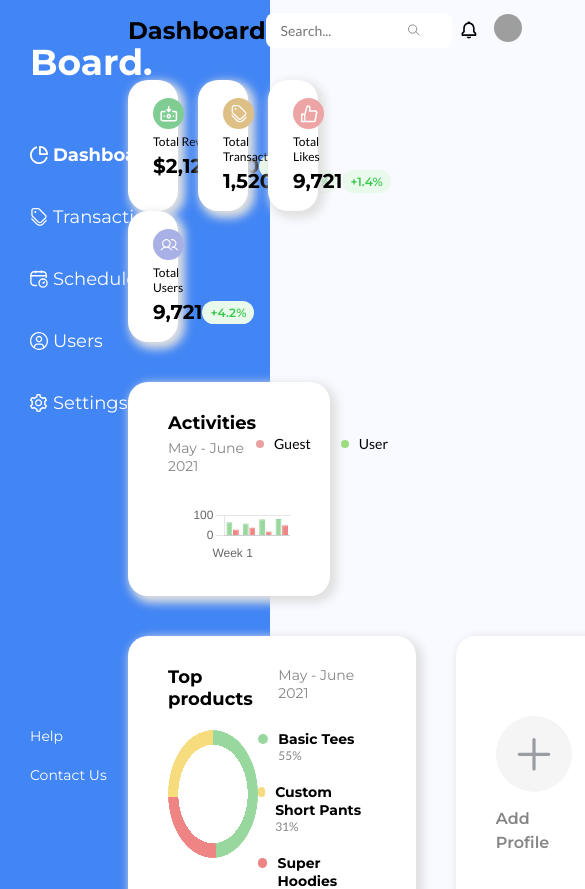
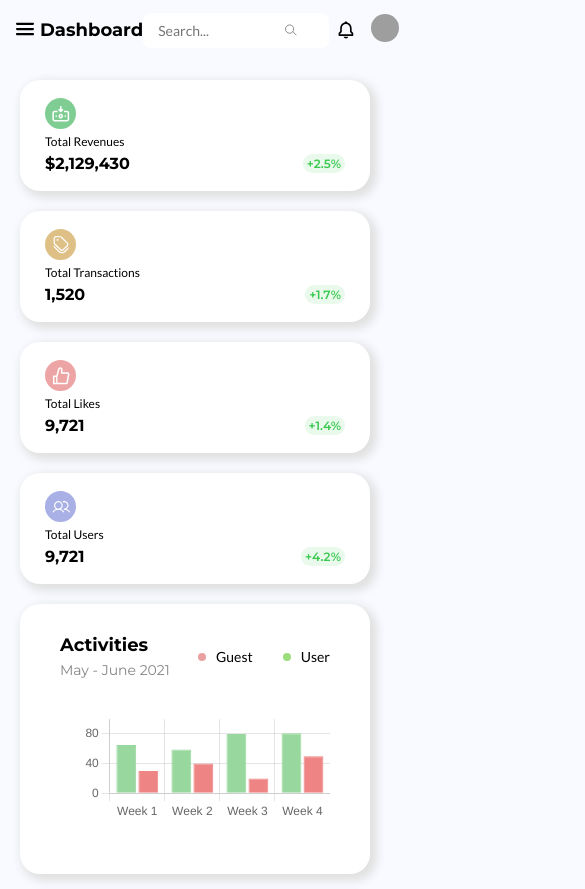
Before and after one commit to prabhattiwarii/admin-layout, a React (Create React App) app: page /admin/dashboard in a window 390 px wide. Shown: the top 889 px of the page, 585 px wide, since content can reach past the window. Built offline with nearby package versions, Linux system fonts and the light colour scheme; grey boxes are pictures that could not be loaded.

Commit message:
dashboard responsive

```diff
--- a/src/App.js
+++ b/src/App.js
@@ -11,6 +11,9 @@ function App() {
             <Route path="/" element={<SignIn/> } />
             <Route path="/signin" element={<SignIn/>}/>
             <Route path="/admin/dashboard" element={<AdminLayOut/>}/>
+            <Route path="/admin/transactions" element={<AdminLayOut/>}/>
+            <Route path="/admin/schedules" element={<AdminLayOut/>}/>
+            <Route path="/admin/users" element={<AdminLayOut/>}/>
         </Routes>
     </BrowserRouter>
   );
--- a/src/components/adminlayout/AdminLayOut.css
+++ b/src/components/adminlayout/AdminLayOut.css
@@ -1,5 +1,2 @@
-.container{display:flex;height:100vh;}
-.container .layout{box-sizing: border-box;
-    width: 80%;
-    position: absolute;
-    right: 0;}
+.container{display:flex;height:100%;}
+.container .layout{flex-grow:1;min-width:0px;display:flex;min-height:100vh;flex-direction:column;}
--- a/src/components/header/Header.css
+++ b/src/components/header/Header.css
@@ -1,10 +1,22 @@
-.header{height:60px;display:flex;align-items:center;justify-content:space-between;padding:0 40px 0 50px;position:sticky;width: 100%;
-    box-sizing: border-box;flex-shrink: 0;z-index: 11;top: 0px;left: auto;right: 0px;}
-.header .title{font-size:24px;font-weight:700;}
-.header .right-wrap{display: flex;align-items: center;}
+.header{height:60px;display:flex;align-items:center;justify-content:space-between;padding:0 30px 0 40px;width:100%;box-sizing:border-box;}
+.header .left-wrap{display: flex;align-items: center;}
+.header .left-wrap .title{font-size:24px;font-weight:700;}
+.header .right-wrap{display:flex;align-items:center;}
 .header .right-wrap .input-box{position:relative;}
-.header .right-wrap .input-box .input{padding:9px 15px;font-size: 14px;font-family: Lato;color:#B0B0B0;font-weight: 400;border:none;outline: none;border-radius:8px;}
+.header .right-wrap .input-box .input{padding:9px 15px;font-size:14px;font-family:Lato;color:#B0B0B0;font-weight:400;border:none;outline:none;border-radius:8px;}
 .header .right-wrap .input-box .search-box{position:absolute;right:32px;top:8px;}
-.header .right-wrap .icon {margin: 0px 0.1875rem 0px 0px;padding: 8px;background: none;border: none;cursor: pointer;display: inline-flex}
+.header .right-wrap .icon {margin:0px 0.1875rem 0px 0px;padding:8px;background:none;border:none;cursor:pointer;display:inline-flex}
 .header .right-wrap .profile-img{margin:0 5px;}
 .header .right-wrap img.dp{border-radius:50%;height:28px;width:28px;}
+.toggle-button {display:none;}
+@media(max-width:1164px){
+    .header{padding:0 20px;}
+}
+@media(max-width:991px){
+    .toggle-button {display: block;background:none;padding: 10px;border: none;border-radius: 5px;cursor: pointer;}
+}
+@media(max-width:479px){
+    .header{padding:0 10px;}
+    .toggle-button {padding:6px;}
+    .header .left-wrap .title{font-size:18px;font-weight:700;}
+}
--- a/src/components/header/Header.js
+++ b/src/components/header/Header.js
@@ -1,10 +1,19 @@
-import React from "react";
+import React, { useState } from "react";
 import "./Header.css";
-import {notificationIcon, searchIcon} from "../../helpers/Icon";
+import {notificationIcon, searchIcon,menuIcon,closeIcon} from "../../helpers/Icon";
 const Header = () => {
+    const [sidebarOpen, setSidebarOpen] = useState(false);
+
+    const toggleSidebar = () => {
+        setSidebarOpen((prevSidebarOpen) => !prevSidebarOpen);
+    };
   return (
+    <>
     <div className="header">
-        <div className="title">Dashboard</div>
+        <div className="left-wrap">
+            <button className="toggle-button" onClick={toggleSidebar}>{sidebarOpen ? closeIcon({width:18,height:18}) : menuIcon({width:18,height:18})}</button>
+            <div className="title">Dashboard</div>
+        </div>
         <div className="right-wrap">
             <div className="input-box">
                 <input type="text" className="input" placeholder="Search..."/>
@@ -16,6 +25,7 @@ const Header = () => {
             </div>
         </div>
     </div>
+    </>
   )
 }
 
--- a/src/components/main/Main.css
+++ b/src/components/main/Main.css
@@ -1,4 +1,4 @@
-.main{flex:1;padding:20px 60px 29px 50px;display:flex;flex-direction:column;row-gap:40px;}
+.main{padding:20px 30px 29px 40px;display:flex;flex-direction:column;row-gap:40px;}
 .main .dashboard-top-wrap{display:flex;flex-wrap:wrap;column-gap:20px;}
 .main .dashboard-top-wrap .item .icon{width:31px;height:31px;border-radius:30px;display: flex;align-items: center;justify-content: center;}
 .main .dashboard-top-wrap .item{width:calc(25% - 65px);background-color:#ffffff;border-radius:20px;box-shadow: 4px 4px 10px 3px #E0E0E0;padding:18px 25px;}
@@ -56,3 +56,30 @@ div[role="progressbar"] {
         var(--fg3) 0
       );
   }
+  @media(max-width:1164px){
+    .main{padding:20px 20px 29px 20px;}
+    .main .dashboard-top-wrap{column-gap:15px;}
+    .main .dashboard-top-wrap .item{width:calc(25% - 61.3px);padding:18px 25px;}
+    .main .dashboard-top-wrap .item .total-wrap .total-item .total{font-size:16px;}
+    .main .dashboard-top-wrap .item .total-wrap .percent{padding:2px 4px;font-size:12px;}
+    div[role="progressbar"] {
+        --size:5rem;
+    }
+}
+@media(max-width:991px){
+    .main .dashboard-top-wrap{gap:40px;}
+    .main .dashboard-top-wrap .item{width:calc(33.33% - 77px);padding:18px 25px;}
+    .main .bottom-info{flex-direction:column;row-gap:40px;}
+    div[role="progressbar"] {
+        --size:8rem;
+    }
+}
+@media(max-width:767px){
+    .main .dashboard-top-wrap .item{width:calc(50% - 70px);padding:18px 25px;}
+}
+@media (max-width:479px) {
+    .main{padding:20px 20px 29px 20px;row-gap:20px;}
+    .main .dashboard-top-wrap{gap:20px;}
+    .main .dashboard-top-wrap .item{width:100%;}
+    .main .bottom-info{row-gap:20px;}
+}
--- a/src/components/modal/AddModal.css
+++ b/src/components/modal/AddModal.css
@@ -18,3 +18,17 @@
 .btn-wrap{display: flex;justify-content:flex-end;padding:24px;gap:16px;}
 .btn-wrap .next-btn{border-radius:8px;background:#3E84F8;padding:8px 16px;border:none;color:#FFF;font-size: 14px;font-weight: 600;line-height: 24px;cursor: pointer;}
 .btn-wrap .back-btn{border-radius:8px;padding:8px 16px;border:1px solid #999CA0;background:#fff;cursor: pointer;}
+
+@media(max-width:767px){
+    .popup-wrap{padding:0 !important;align-items:flex-end !important;}
+    .popup-wrap .inner{padding:20px !important;border-radius:12px 12px 0 0 !important;}
+}
+@media(max-width:576px){
+    .popup-wrap{padding:0 !important;align-items:flex-end !important;}
+    .popup-wrap .inner{padding:20px !important;border-radius:12px 12px 0 0 !important;}
+    .popup-wrap .inner .tab-wrap .btn{padding:0 50px;}
+    .popup-wrap .inner .form .field-group .label{font-size:14px;}
+    .popup-wrap .inner .form .field-group .input{font-size:14px;}
+    .popup-wrap .inner .form .field-group .input::placeholder{font-size:14px;}
+    .popup-wrap .inner .close-icon{top:36px;right:40px;}
+}
--- a/src/components/sidebar/SideBar.css
+++ b/src/components/sidebar/SideBar.css
@@ -1,9 +1,17 @@
-.sidebar{max-width:210px;width:100%;height:100%;background-color:#4285F4;padding:40px 30px;min-height:100vh;display: flex;flex-direction: column;max-height:100%;}
-.sidebar .sidebar-title{font-size:36px;font-weight:700;color: #FFF;font-family: Montserrat;}
-.sidebar .sidebar-lists{margin:60px 0;padding:0;display: flex;flex-direction:column;row-gap:40px;}
+.sidebar-wrap{flex:0 0 auto;transition:width 0.25s ease-in-out 0s;width:270px;overflow:visible;position:relative;}
+.sidebar{overflow:visible;background-color:#4285F4;padding:40px 0px 40px 50px;display:flex;flex-direction:column;border-radius:15px;position:fixed;height:100%;z-index:1200;top: 0px;width:220px;overflow-y: auto;}
+.sidebar .sidebar-title{font-size:36px;font-weight:700;color:#FFF;font-family:Montserrat;}
+.sidebar .sidebar-lists{margin:60px 0 120px;padding:0;display:flex;flex-direction:column;row-gap:40px;}
 .sidebar .sidebar-lists .list-item{max-width:210px;width:100%;list-style:none;}
-.sidebar .sidebar-lists .link{text-decoration:none;color:#FFF;font-family:Montserrat;font-size:18px;font-weight:400;display:flex;column-gap:5px;align-items: center;}
-.sidebar .sidebar-lists .link span{height: 18px;}
-.sidebar .sidebar-lists .active{font-size: 18px;font-weight: 700;}
-.sidebar .sidebar-footer{position: absolute;bottom:60px;display:flex;flex-direction:column;row-gap:20px;}
+.sidebar .sidebar-lists .link{text-decoration:none;color:#FFF;font-family:Montserrat;font-size:18px;font-weight:400;display:flex;column-gap:5px;align-items:center;}
+.sidebar .sidebar-lists .link span{height:18px;}
+.sidebar .sidebar-lists .active{font-size:18px;font-weight:700;}
+.sidebar .sidebar-footer{display:flex;flex-direction:column;row-gap:20px;}
 .sidebar .sidebar-footer .list-item .link{text-decoration:none;color:#FFF;font-family:Montserrat;font-size:14px;font-weight:400;}
+@media(max-width:1164px){
+    .sidebar-wrap{width:245px;}
+    .sidebar{padding:40px 0px 40px 30px;width:210px;}
+}
+@media(max-width:991px){
+    .sidebar-wrap{display:none;}
+}
--- a/src/components/sidebar/SideBar.js
+++ b/src/components/sidebar/SideBar.js
@@ -1,4 +1,4 @@
-import React, { useState } from "react";
+import React, {useState} from "react";
 import "./SideBar.css";
 import {dashboardIcon,schedulesIcon,settingIcon,transactionIcon,userIcon} from "../../helpers/Icon";
 
@@ -6,25 +6,26 @@ const SideBar = () => {
     const [activeTab, setActiveTab] = useState(1);
     const tabs = [
         { id: 1, icon: dashboardIcon, label: "Dashboard", link: "/admin/dashboard"},
-        { id: 2, icon: transactionIcon, label: "Transactions", link: "/" },
-        { id: 3, icon: schedulesIcon, label: "Schedules", link: "/" },
-        { id: 4, icon: userIcon, label: "Users", link: "/" },
-        { id: 5, icon: settingIcon, label: "Settings", link: "/" }
+        { id: 2, icon: transactionIcon, label: "Transactions", link: "/admin/transactions" },
+        { id: 3, icon: schedulesIcon, label: "Schedules", link: "/admin/schedules" },
+        { id: 4, icon: userIcon, label: "Users", link: "/admin/users" },
+        { id: 5, icon: settingIcon, label: "Settings", link: "/admin/settings" }
       ];
-
   return (
-    <div className="sidebar position">
+    <div className="sidebar-wrap">
+        <div className="sidebar">
             <div className="sidebar-title">Board.</div>
             <ul className="sidebar-lists">
                 {tabs.map((tab) => (
                 <li key={tab.id} className="list-item">
-                <a href={tab.link} className={`link ${activeTab === tab.id ? "active" : ""}`}><span>{tab.icon({ width: 18, height: 18 })}</span> {tab.label}</a>
+                    <a href={tab.link} className={`link ${activeTab === tab.id ? "active" : ""}`} onClick={() => setActiveTab(tab.id)}><span>{tab.icon({ width: 18, height: 18 })}</span> {tab.label}</a>
                 </li>
                 ))}
             </ul>
             <div className="sidebar-footer">
                 <div className="list-item"><a href="/" className="link">Help</a></div>
-            <div className="list-item"><a href="/" className="link">Contact Us</a></div>
+                <div className="list-item list-item-1"><a href="/" className="link">Contact Us</a></div>
+            </div>
         </div>
     </div>
   )
```
Also changed, not shown: src/helpers/Icon.js. Lines whose indentation alone changed are shown as unchanged.
